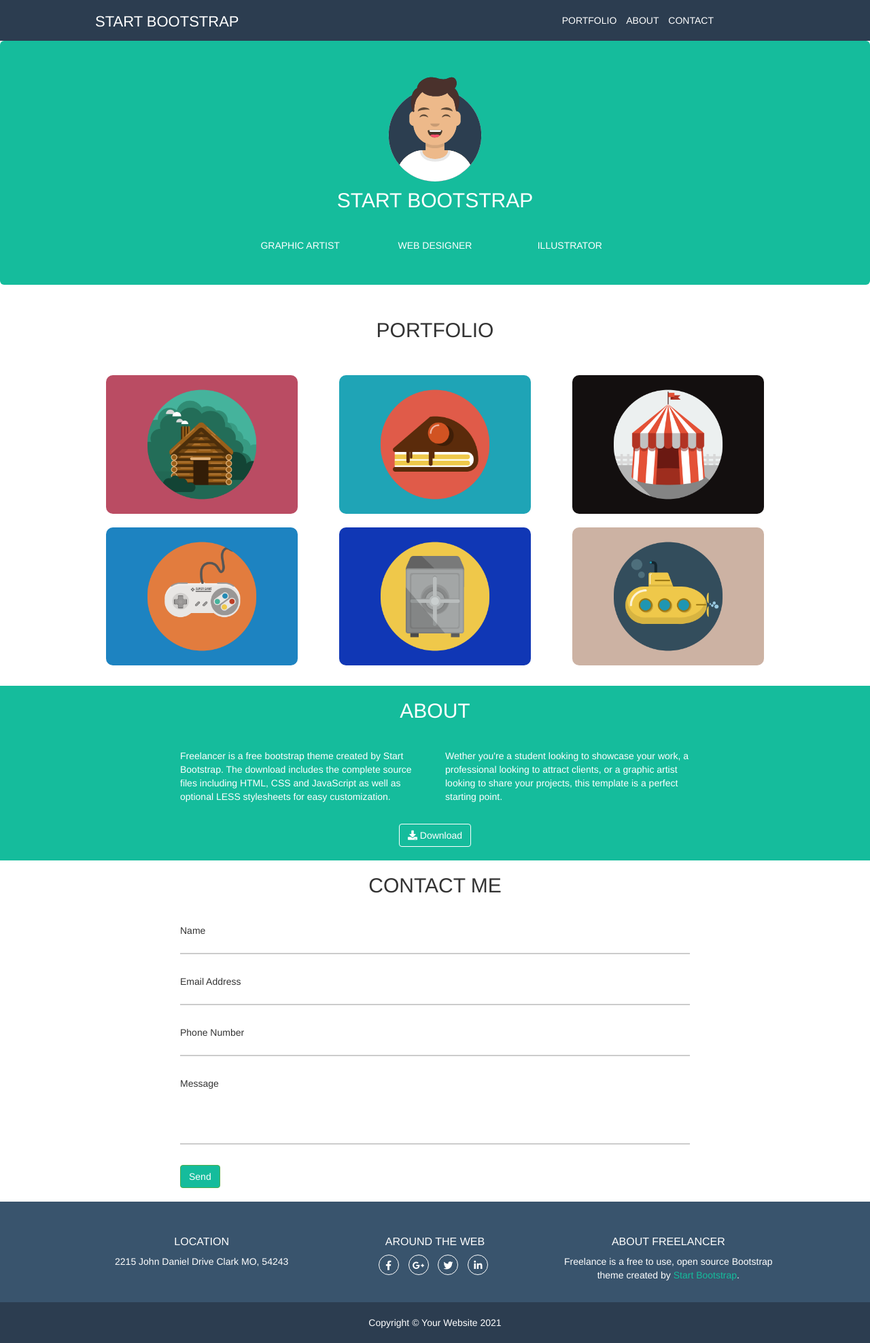
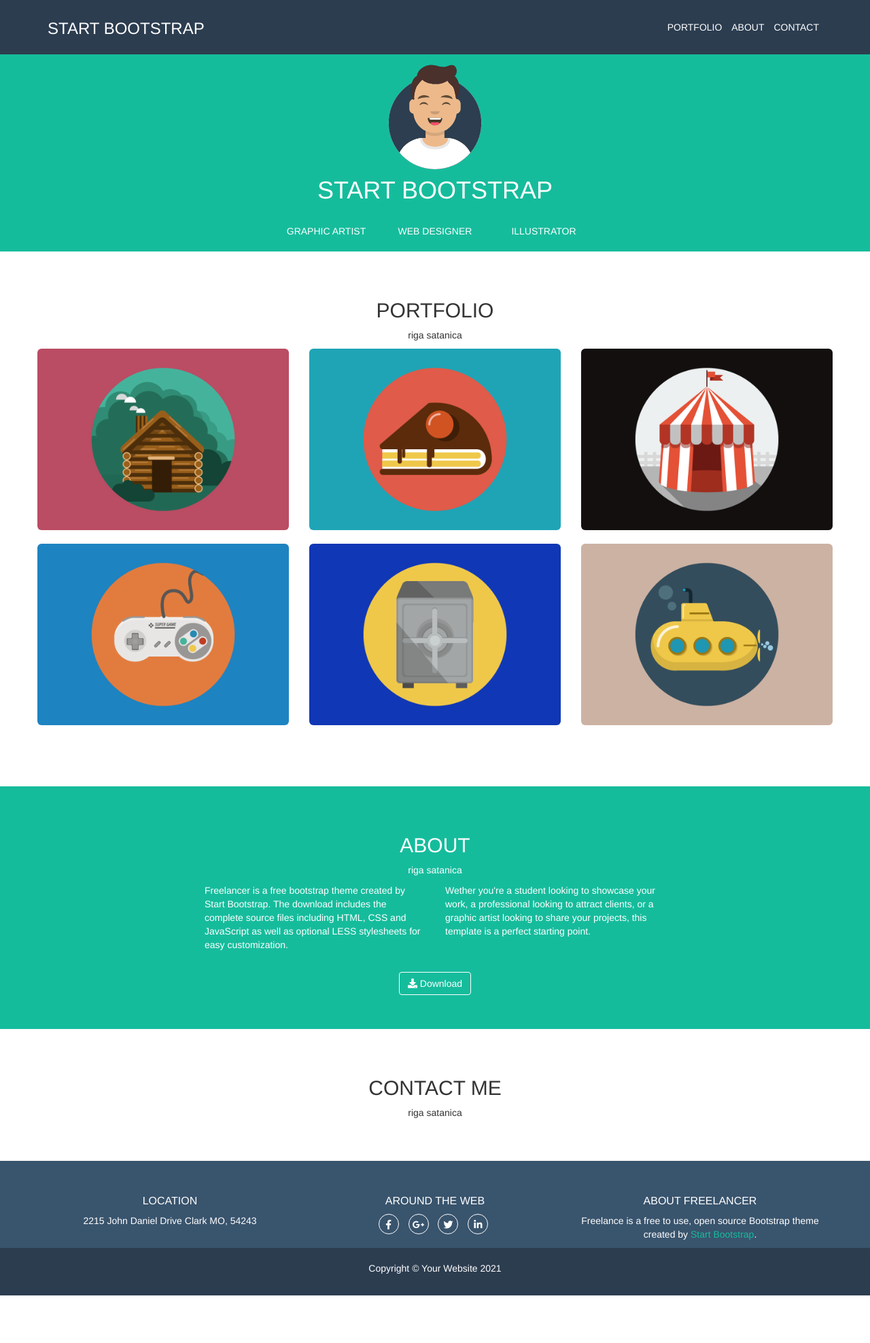
Before and after one commit to lorenzotade/html-css-bootstrap-freelancer, a plain HTML site: page index.html in a window 1280 px wide. Shown: the whole page at 68% size. After the commit the page ends 1906 px from the top, so only its background shows below. Drawn offline with nearby package versions, Linux system fonts and the light colour scheme.

Commit message:
manca form, toggle e righe sataniche

```diff
--- a/css/style.css
+++ b/css/style.css
@@ -1,18 +1,11 @@
-.debug {
-  background-color: rgba(100, 100, 50, 0.2);
-  min-height: 80px;
+/* COMMON */
+.lt-padding-50 {
+  padding: 50px;
 }
 
-.lt-padding-10 {
-  padding: 0 10%;
-}
-
-.lt-padding-20 {
-  padding: 0 20%;
-}
-
-.lt-padding-25 {
-  padding: 0 25%;
+.lt-wrapper-60 {
+  width: 60%;
+  margin: 0 auto;
 }
 
 .mb-20 {
@@ -23,91 +16,85 @@
   color: #FFF;
 }
 
+.lt-light-green {
+  background-color: #15BC9C;
+ }
+
 h2 {
   text-transform: uppercase;
-  padding-bottom: 30px;
 }
+/* /COMMON */
 
-main .contact .btn {
-  background-color: #15BC9C;
-}
-
-main .about .btn {
-  background-color: #15BC9C;
-  border-color: #FFF;
-}
-
-.header {
-  height: 60px;
-  line-height: 60px;
+/* HEADER */
+.lt-header-top {
+  height: 80px;
+  line-height: 80px;
   background-color: #2C3D50;
 }
 
-.header h1 {
-  font-size: 22px;
+.lt-header-top h1 a{
+  font-size: 24px;
+  text-decoration: none;
+  vertical-align: middle;
 }
 
-.header ul li a{
+nav ul li a{
   text-decoration: none;
   font-size: 14px;
   text-transform: uppercase;
   color: #FFF;
 }
 
-.jumbotron {
- background-color: #15BC9C;
+.lt-jumbotron {
+  width: 80%;
+  max-width: 800px;
+  margin: 0 auto;
 }
 
-.jumbotron .jumbo-img {
+.lt-jumbotron .lt-jumbo-img {
   width: 150px;
   height: 150px;
   display: inline-block;
 }
 
-.jumbotron h1 {
-  font-size: 32px;
+.lt-jumbotron h2 {
+  font-size: 36px;
 }
 
-main img {
-  width: 90%;
-  margin: 10px auto;
-  border-radius: 10px;
+.lt-jumbotron .lt-description {
+  width: 60%;
+  margin: 20px auto;
 }
+/* /HEADER */
 
-main .about {
+/* MAIN */
+main #contact .btn {
   background-color: #15BC9C;
 }
 
-main form .form p {
-  position: relative;
-  padding-bottom: 25px;
+main #about .btn {
+  background-color: #15BC9C;
+  border-color: #FFF;
 }
 
-main form .form p::after {
-  content: '';
-  position: absolute;
-  left: 0;
-  bottom: 0px;
-  height: 1px;
+#portfolio .lt-box img{
   width: 100%;
-  border: 1px solid #CCC;
+  margin-bottom: 20px;
 }
+/* /MAIN */
 
-main .form.message p {
-  height: 100px;
-}
-
+/* FOOTER */
 footer h3 {
   text-transform: uppercase;
   font-size: 16px;
 }
 
-footer .first-footer {
+footer .lt-footer-top {
   background-color: #39546D;
   padding-top: 30px;
 }
 
-footer .first-footer .around a {
+footer .lt-footer-top li a {
   display: inline-block;
   height: 30px;
   width: 30px;
@@ -118,13 +105,14 @@ footer .first-footer .around a {
   border: 1px solid #FFF
 }
 
-footer .first-footer .about a {
+footer .lt-footer-top a {
   color: #15BC9C;
   text-decoration: none;
 }
 
-footer .second-footer {
-  height: 60px;
+footer .lt-footer-bottom {
   line-height: 60px;
+  vertical-align: middle;
   background-color: #2C3D50;
 }
+/* /FOOTER */
--- a/index.html
+++ b/index.html
@@ -3,8 +3,12 @@
   <head>
     <meta charset="utf-8" />
     <meta http-equiv="X-UA-Compatible" content="IE=edge" />
-    <meta name="viewport" content="width=device-width, initial-scale=1"/>
-    <link rel="stylesheet" href="https://cdnjs.cloudflare.com/ajax/libs/font-awesome/5.15.3/css/all.min.css" crossorigin="anonymous"/>
+    <meta name="viewport" content="width=device-width, initial-scale=1" />
+    <link
+      rel="stylesheet"
+      href="https://cdnjs.cloudflare.com/ajax/libs/font-awesome/5.15.3/css/all.min.css"
+      crossorigin="anonymous"
+    />
     <link
       rel="stylesheet"
       href="https://stackpath.bootstrapcdn.com/bootstrap/3.4.1/css/bootstrap.min.css"
@@ -16,145 +20,227 @@
   </head>
   <body>
 
-    <div class="container-fluid">
+    <!-- HEADER -->
     <header>
-        <div class="row header lt-padding-10 text-nowrap text-uppercase">
-          <div class="col-sm-3 col-xs-6 text-white">
-            <div class="logo"><h1>start bootstrap</h1></div>
+
+      <!-- TOP FIXED -->
+      <div class="lt-header-top">
+        <div class="container">
+          <div class="row text-nowrap text-uppercase">
+            <div class="col-xs-4">
+              <h1>
+                <a class="text-white" href="index.html">start bootstrap</a>
+              </h1>
             </div>
-          <div class="col-sm-4 col-sm-offset-5 hidden-xs">
-            <div class="menu">
+            <div class="col-xs-8 text-right hidden-xs">
+              <nav>
                 <ul class="list-unstyled list-inline text-white">
                   <li><a href="#">portfolio</a></li>
                   <li><a href="#">about</a></li>
                   <li><a href="#">contact</a></li>
                 </ul>
+              </nav>
             </div>
-          </div>
-          <div class="col-xs-1 col-xs-push-5 visible-xs-inline">
+            <div class="col-xs-8 text-right visible-xs-inline">
               <div class="menu">M</div>
             </div>
           </div>
+        </div>
+      </div>
+      <!-- /TOP FIXED -->
 
-        <div class="row jumbotron text-center text-uppercase text-white">
-          <div class="jumbo-img text-center">
-            <img src="img/avatar.svg" alt="">
+      <!-- JUMBOTRON -->
+      <div class="lt-header-bottom lt-light-green">
+        <div class="container">
+          <div class="lt-jumbotron">
+            <div class="row text-center text-uppercase text-white">
+              <div class="lt-jumbo-img text-center">
+                <img src="img/avatar.svg" alt="" />
               </div>
               <div class="col-xs-12 text-center">
                 <h2>Start Bootstrap</h2>
               </div>
               <div class="col-xs-12 text-center">
-            <div class="row description lt-padding-25 text-center">
-              <div class="col-xs-6 col-sm-4">
-                Graphic Artist
-              </div>
-              <div class="col-xs-6 col-sm-4">
-                Web Designer
-              </div>
-              <div class="col-xs-12 col-sm-4">
-                Illustrator
+                <div class="row lt-description text-center">
+                  <div class="col-xs-6 col-sm-4">Graphic Artist</div>
+                  <div class="col-xs-6 col-sm-4">Web Designer</div>
+                  <div class="col-xs-12 col-sm-4">Illustrator</div>
                 </div>
               </div>
             </div>
           </div>
+        </div>
+      </div>
+      <!-- /JUMBOTRON -->
+
     </header>
+    <!-- /HEADER -->
 
+    <!-- MAIN -->
     <main>
-        <div class="row portfolio lt-padding-10 text-center mb-20">
-          <div class="col-xs-12 title">
+      <section id="portfolio" class="lt-padding-50">
+        <div class="container">
+          <div class="row text-center mb-20">
+            <div class="col-xs-12">
               <h2>Portfolio</h2>
+              <p>riga satanica</p>
             </div>
-          <div class="clearfix"></div>
+            <div class="row">
               <div class="col-sm-6 col-lg-4">
-            <img src="img/cabin.png" alt="">
+                <div class="lt-box">
+                  <img class="img-rounded" src="img/cabin.png" alt="" />
+                </div>
               </div>
               <div class="col-sm-6 col-lg-4">
-            <img src="img/cake.png" alt="">
+                <div class="lt-box">
+                  <img class="img-rounded" src="img/cake.png" alt="" />
+                </div>
               </div>
               <div class="col-sm-6 col-lg-4">
-            <img src="img/circus.png" alt="">
+                <div class="lt-box">
+                  <img class="img-rounded" src="img/circus.png" alt="" />
+                </div>
               </div>
               <div class="col-sm-6 col-lg-4">
-            <img src="img/game.png" alt="">
+                <div class="lt-box">
+                  <img class="img-rounded" src="img/game.png" alt="" />
+                </div>
               </div>
               <div class="col-sm-6 col-lg-4">
-            <img src="img/safe.png" alt="">
+                <div class="lt-box">
+                  <img class="img-rounded" src="img/safe.png" alt="" />
+                </div>
               </div>
               <div class="col-sm-6 col-lg-4">
-            <img src="img/submarine.png" alt="">
+                <div class="lt-box">
+                  <img class="img-rounded" src="img/submarine.png" alt="" />
                 </div>
               </div>
+            </div>
+          </div>
+        </div>
+      </section>
 
-        <div class="row about lt-padding-20 text-white">
-          <div class="col-xs-12 title text-center">
+      <!-- ABOUT -->
+      <section id="about" class="lt-padding-50 text-white lt-light-green">
+        <div class="lt-wrapper-60">
+          <div class="container-fluid">
+            <div class="row">
+              <div class="col-xs-12 text-center">
                 <h2>About</h2>
+                <p>riga satanica</p>
               </div>
-          <div class="clearfix"></div>
+            </div>
+          </div>
+          <div class="container-fluid">
+            <div class="row">
               <div class="col-sm-6 about-text mb-20">
-            <p>Freelancer is a free bootstrap theme created by Start Bootstrap. The download includes the complete source files including HTML, CSS and JavaScript as well as optional LESS stylesheets for easy customization.</p>
+                <p>
+                  Freelancer is a free bootstrap theme created by Start Bootstrap. The
+                  download includes the complete source files including HTML, CSS and
+                  JavaScript as well as optional LESS stylesheets for easy
+                  customization.
+                </p>
               </div>
               <div class="col-sm-6 about-text mb-20">
-            <p>Wether you're a student looking to showcase your work, a professional looking to attract clients, or a graphic artist looking to share your projects, this template is a perfect starting point.</p>
+                <p>
+                  Wether you're a student looking to showcase your work, a
+                  professional looking to attract clients, or a graphic artist looking
+                  to share your projects, this template is a perfect starting point.
+                </p>
               </div>
               <div class="col-xs-12 text-center">
-            <button class="btn btn-success mb-20"><i class="fas fa-download"></i> Download</button>
+                <button class="btn btn-success">
+                  <i class="fas fa-download"></i> Download
+                </button>
               </div>
             </div>
+          </div>
+        </div>
+      </section>
+      <!-- /ABOUT -->
 
-        <div class="row contact lt-padding-20">
+      <!-- CONTACT -->
+      <section id="contact" class="lt-padding-50">
+        <div class="lt-wrapper-60">
+          <div class="container-fluid">
+            <div class="row">
               <div class="col-xs-12 title text-center">
                 <h2>Contact Me</h2>
+                <p>riga satanica</p>
               </div>
-          <div class="clearfix"></div>
+            </div>
+          </div>
+          <div class="container-fluid">
+            <div class="row">
+              <div class="col-xs-12">
                 <form>
-            <div class="col-xs-12 form mb-20">
-              <p>Name</p>
-            </div>
-            <div class="col-xs-12 form mb-20">
-              <p>Email Address</p>
-            </div>
-            <div class="col-xs-12 form mb-20">
-              <p>Phone Number</p>
-            </div>
-            <div class="col-xs-12 form message mb-20">
-              <p>Message</p>
-            </div>
-            <div class="col-xs-12">
-              <button type="submit" class="btn btn-success mb-20">Send</button>
-            </div>
+
                 </form>
               </div>
+            </div>
+          </div>
+        </div>
+      </section>
+      <!-- /CONTACT -->
+
     </main>
-      <div class="clearfix"></div>
+    <!-- /MAIN -->
 
-      <footer>
-        <div class="row first-footer lt-padding-10 text-white text-center">
-          <div class="col-md-4 address mb-20">
+    <!-- FOOTER -->
+    <footer class="text-center text-white">
+
+      <!-- FOOTER TOP -->
+      <div class="lt-footer-top">
+        <div class="container">
+          <div class="row">
+            <div class="col-md-4">
               <h3>location</h3>
-            <address>
-              2215 John Daniel Drive Clark MO, 54243
-            </address>
+              <address>2215 John Daniel Drive Clark MO, 54243</address>
             </div>
-          <div class="col-md-4 around mb-20">
+            <div class="col-md-4">
               <h3>around the web</h3>
               <ul class="list-inline">
-              <li><a href="#"><i class="fab fa-facebook-f"></i></a></li>
-              <li><a href="#"><i class="fab fa-google-plus-g"></i></a></li>
-              <li><a href="#"><i class="fab fa-twitter"></i></a></li>
-              <li><a href="#"><i class="fab fa-linkedin-in"></i></a></li>
+                <li>
+                  <a href="#"><i class="fab fa-facebook-f"></i></a>
+                </li>
+                <li>
+                  <a href="#"><i class="fab fa-google-plus-g"></i></a>
+                </li>
+                <li>
+                  <a href="#"><i class="fab fa-twitter"></i></a>
+                </li>
+                <li>
+                  <a href="#"><i class="fab fa-linkedin-in"></i></a>
+                </li>
               </ul>
             </div>
-          <div class="col-md-4 about mb-20">
+            <div class="col-md-4">
               <h3>about freelancer</h3>
-            <p>Freelance is a free to use, open source Bootstrap theme created by <a href="#">Start Bootstrap</a>.</p>
+              <p>
+                Freelance is a free to use, open source Bootstrap theme created by
+                <a href="#">Start Bootstrap</a>.
+              </p>
             </div>
           </div>
-        <div class="row second-footer text-center text-white">
-          <p class="credits">Copyright &copy; Your Website 2021</p>
         </div>
+      </div>
+      <!-- /FOOTER TOP -->
+
+      <!-- FOOTER BOTTOM -->
+      <div class="lt-footer-bottom">
+        <div class="container">
+          <div class="row">
+            <div class="col-xs-12">
+              <p>Copyright &copy; Your Website 2021</p>
+            </div>
+          </div>
+        </div>
+      </div>
+      <!-- /FOOTER BOTTOM -->
+
     </footer>
-    </div>
-
+    <!-- /FOOTER -->
 
     <!-- jQuery (necessary for Bootstrap's JavaScript plugins) -->
     <script
```
Lines whose indentation alone changed are shown as unchanged.
